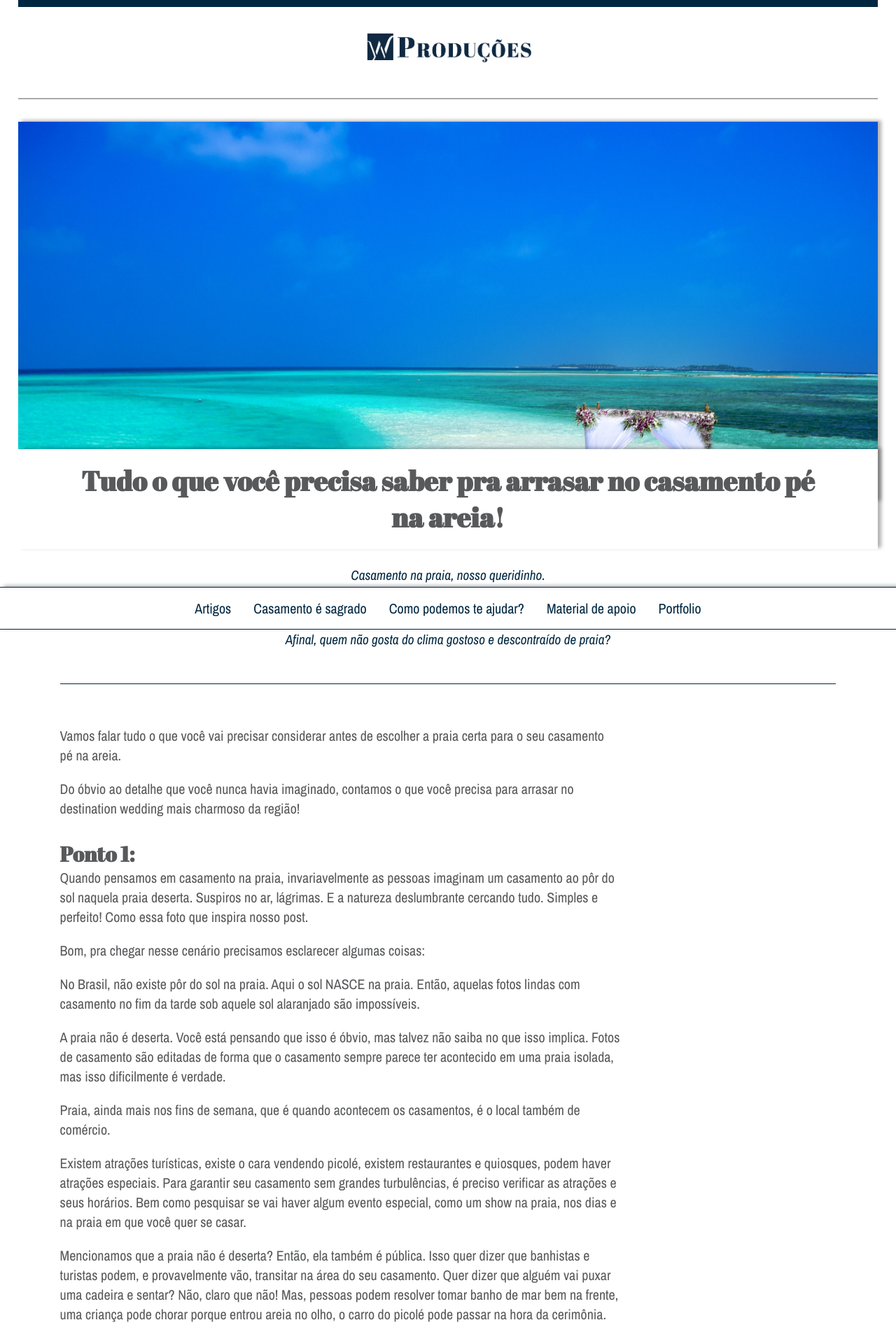
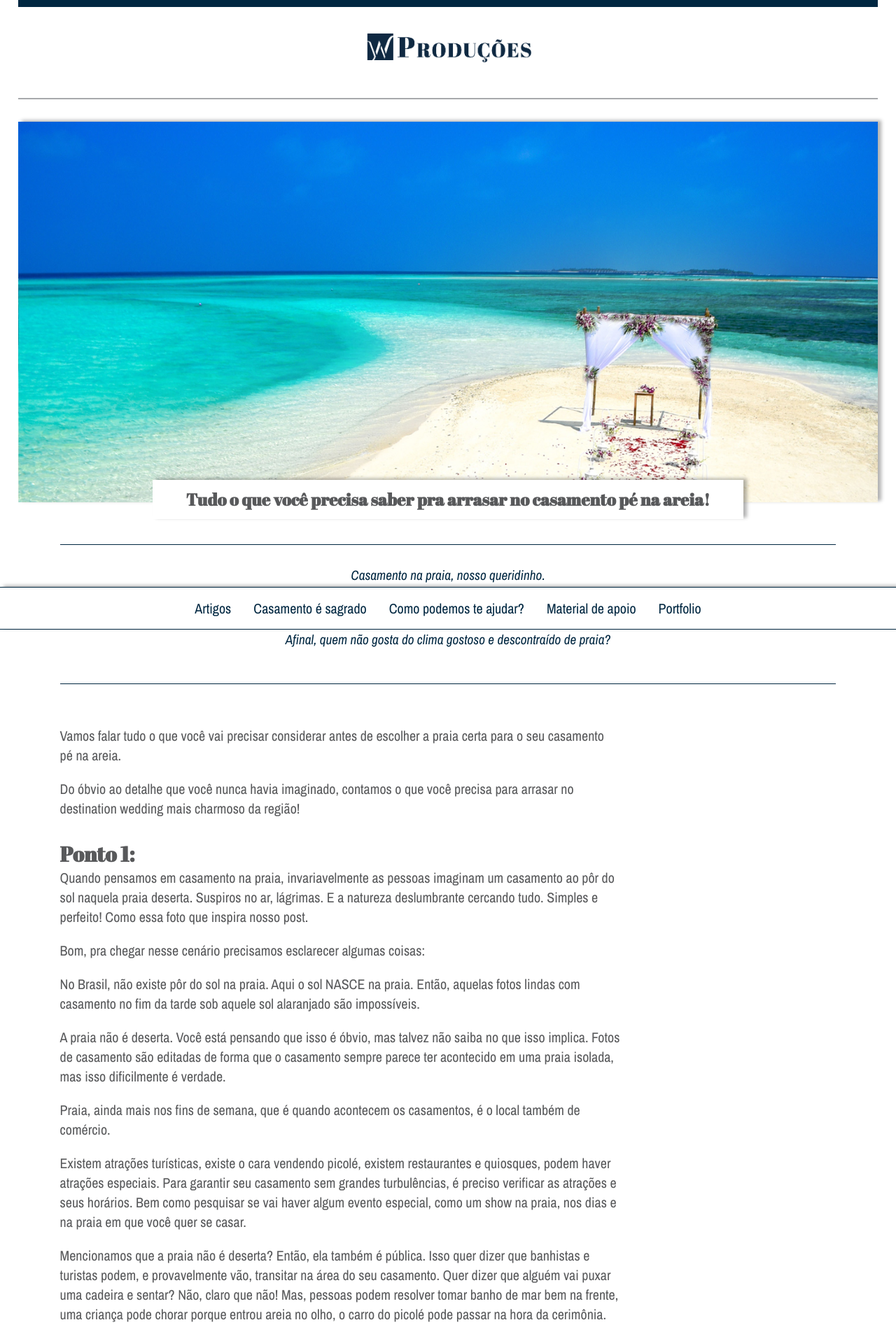
Before and after one commit to w-produtora/w-produtora.github.io, a Jekyll site: the page built from _posts/2019-04-02-pe-areia.md, in a window 1280 px wide. Shown: the top 1917 px of the page at 70% size. Built offline with Jekyll 4.4.1, drawn with Linux system fonts in a browser that asks for light colours; nearby versions of some CDN libraries; some of the changed text lies outside the part shown.

Commit message:
Some title tweaks

```diff
--- a/_posts/2019-04-02-pe-areia.md
+++ b/_posts/2019-04-02-pe-areia.md
@@ -94,7 +94,7 @@ Falamos sobre a praia ser pública e sobre a presença de banhistas na área do
 
 Agora vamos contar algo que você nem imaginava:
 
- ## NÃO PODE CASAR NA PRAIA!
+>## NÃO PODE CASAR NA PRAIA!
 
 Oi? Como assim?
 
--- a/css/style.css
+++ b/css/style.css
@@ -210,6 +210,7 @@ nav a:hover {
 
 .content{
   justify-content: center;
+  z-index: -10;
 }
 
 /* INDEX */
@@ -286,8 +287,8 @@ nav a:hover {
 .copy-title{
   -webkit-background-size: cover;
   background-size: cover;
+  background-position: center;
   text-align: center;
-  font-size: 1.5em;
   height: 34rem;
 }
 
@@ -296,8 +297,8 @@ nav a:hover {
   display: inline-flex;
   padding: .5em 2em;
   text-align: center;
-  margin-top: 12em;
-  font-size: 1.3em;
+  margin-top: 32rem;
+  font-size: 1.5rem;
 }
 
 .copy-meta {
```
